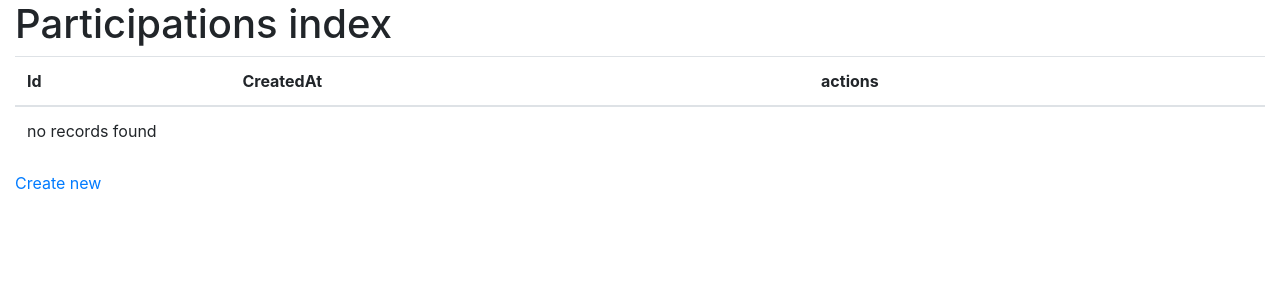
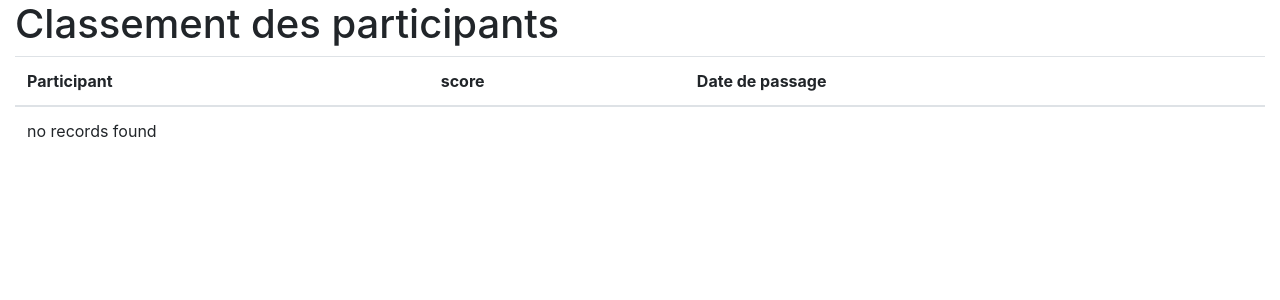
Before and after one commit to biduletruck/1n2, a Symfony app: template templates/participations/index.html.twig in a window 1280 px wide. Shown: the top 300 px of the page. Run offline with Twig, Linux system fonts and the light colour scheme; the template is opened without the code that fills it, so the values that code supplies are empty; some libraries are stand-ins or nearby versions.

Commit message:
mise a jour random des question + classement des participants

```diff
--- a/composer.json
+++ b/composer.json
@@ -44,6 +44,7 @@
         "symfony/webpack-encore-bundle": "^1.7",
         "symfony/yaml": "5.1.*",
         "symfonycasts/reset-password-bundle": "^1.1",
+        "twig/extensions": "^1.5",
         "twig/extra-bundle": "^3.0",
         "twig/intl-extra": "^3.0",
         "twig/twig": "^2.12|^3.0",
--- a/config/routes.yaml
+++ b/config/routes.yaml
@@ -1,3 +1,3 @@
 index:
     path: /
-    controller: App\Controller\HomeController::index
+    controller: App\Controller\HomeController::summer_game
--- a/src/Controller/ChequesController.php
+++ b/src/Controller/ChequesController.php
@@ -5,6 +5,7 @@ namespace App\Controller;
 use App\Entity\Cheques;
 use App\Form\ChequesType;
 use App\Repository\ChequesRepository;
+use Sensio\Bundle\FrameworkExtraBundle\Configuration\Security;
 use Symfony\Bundle\FrameworkBundle\Controller\AbstractController;
 use Symfony\Component\HttpFoundation\Request;
 use Symfony\Component\HttpFoundation\Response;
@@ -26,6 +27,7 @@ class ChequesController extends AbstractController
     }
 
     /**
+     * @Security("is_granted('ROLE_SUPERADMIN')", statusCode=404, message="Resource not found.")
      * @Route("/new", name="cheques_new", methods={"GET","POST"})
      */
     public function new(Request $request): Response
@@ -49,6 +51,7 @@ class ChequesController extends AbstractController
     }
 
     /**
+     * @Security("is_granted('ROLE_ADMIN')", statusCode=404, message="Resource not found.")
      * @Route("/{id}", name="cheques_show", methods={"GET"})
      */
     public function show(Cheques $cheque): Response
@@ -59,6 +62,7 @@ class ChequesController extends AbstractController
     }
 
     /**
+     * @Security("is_granted('ROLE_SUPERADMIN')", statusCode=404, message="Resource not found.")
      * @Route("/{id}/edit", name="cheques_edit", methods={"GET","POST"})
      */
     public function edit(Request $request, Cheques $cheque): Response
@@ -79,6 +83,7 @@ class ChequesController extends AbstractController
     }
 
     /**
+     * @Security("is_granted('ROLE_SUPERADMIN')", statusCode=404, message="Resource not found.")
      * @Route("/{id}", name="cheques_delete", methods={"DELETE"})
      */
     public function delete(Request $request, Cheques $cheque): Response
--- a/src/Controller/ParticipationsController.php
+++ b/src/Controller/ParticipationsController.php
@@ -11,7 +11,7 @@ use Symfony\Component\HttpFoundation\Response;
 use Symfony\Component\Routing\Annotation\Route;
 
 /**
- * @Route("/admin/participations")
+ * @Route("/participations")
  */
 class ParticipationsController extends AbstractController
 {
@@ -21,7 +21,7 @@ class ParticipationsController extends AbstractController
     public function index(ParticipationsRepository $participationsRepository): Response
     {
         return $this->render('participations/index.html.twig', [
-            'participations' => $participationsRepository->findAll(),
+            'participations' => $participationsRepository->findBy([],['score' => 'DESC', 'delta' => 'ASC']),
         ]);
     }
 
--- a/templates/nav/nav.html.twig
+++ b/templates/nav/nav.html.twig
@@ -1,7 +1,7 @@
 {% block nav %}
     <header class="header">
         <nav class="navbar navbar-expand-lg fixed-top py-3">
-            <div class="container"><a class="navbar-brand" href="{{ path('home') }}"><img src="{{ asset('build/cesitel.png') }}" height="40px"></a>
+            <div class="container"><a class="navbar-brand" href="{{ path('summer_game') }}"><img src="{{ asset('build/cesitel.png') }}" height="40px"></a>
 {#            <div class="container"><a href="{{ path('matches_day') }}" class="navbar-brand text-uppercase font-weight-bold">Transparent Nav</a>#}
                 <div id="ten-countdown"></div>
                 <button type="button" data-toggle="collapse" data-target="#navbarSupportedContent" aria-controls="navbarSupportedContent" aria-expanded="false" aria-label="Toggle navigation" class="navbar-toggler navbar-toggler-right"><i class="fa fa-bars"></i></button>
@@ -34,13 +34,11 @@
                         <li class="nav-item"><a href="{{ path('summer_game') }}" class="nav-link text-uppercase font-weight-bold">Quizz de l'été</a></li>
 {#                        <li class="nav-item"><a href="{{ path('halloween_classement') }}" class="nav-link text-uppercase font-weight-bold">Classement</a></li>#}
                     </ul>
-                    {% if is_granted('ROLE_ADMIN') %}
                         <ul class="navbar-nav ml-auto">
-                            <li class="nav-item"><a href="{{ path('participations_index') }}" class="nav-link text-uppercase font-weight-bold">Listing participants</a></li>
+                            <li class="nav-item"><a href="{{ path('participations_index') }}" class="nav-link text-uppercase font-weight-bold">Classement des participants</a></li>
 {#                            <li class="nav-item"><a href="{{ path('halloween_list') }}" class="nav-link text-uppercase font-weight-bold">Listing Quiz</a></li>#}
                         </ul>
 
-                    {% endif %}
                     {% if is_granted("ROLE_SUPERADMIN") %}
                     <ul class="navbar-nav ml-auto">
 
--- a/templates/participations/index.html.twig
+++ b/templates/participations/index.html.twig
@@ -3,25 +3,43 @@
 {% block title %}Participations index{% endblock %}
 
 {% block body %}
-    <h1>Participations index</h1>
+    <div class="row">
+        <div class="col-12 Summer_002 summer-text">
+            <h1>Classement des participants </h1>
+        </div>
+    </div>
+
 
     <table class="table">
         <thead>
             <tr>
-                <th>Id</th>
-                <th>CreatedAt</th>
+                <th>Participant</th>
+                <th>score</th>
+                <th>Date de passage</th>
+                {% if is_granted("ROLE_ADMIN") %}
+                    <th>Date de fin</th>
+                    <th>Durée du quiz</th>
                     <th>actions</th>
+                {% endif %}
             </tr>
         </thead>
         <tbody>
         {% for participation in participations %}
             <tr>
-                <td>{{ participation.id }}</td>
+                <td>{{ participation.user.nom }}</td>
+                <td>{{ participation.score }}</td>
                 <td>{{ participation.createdAt ? participation.createdAt|date('Y-m-d H:i:s') : '' }}</td>
+                {% if is_granted("ROLE_ADMIN") %}
+                    <td>{{ participation.dateValidation ? participation.dateValidation|date('Y-m-d H:i:s') : '' }}</td>
+                    <td>{{ dateDiff(participation.createdAt, participation.dateValidation)  }}</td>
+
                     <td>
                         <a href="{{ path('participations_show', {'id': participation.id}) }}">show</a>
+                        {% if is_granted("ROLE_SUPERADMIN") %}
                             <a href="{{ path('participations_edit', {'id': participation.id}) }}">edit</a>
+                        {% endif %}
                     </td>
+                {% endif %}
             </tr>
         {% else %}
             <tr>
@@ -30,6 +48,7 @@
         {% endfor %}
         </tbody>
     </table>
-
+    {% if is_granted("ROLE_SUPERADMIN") %}
         <a href="{{ path('participations_new') }}">Create new</a>
+    {% endif %}
 {% endblock %}
```
Also changed, not shown: migrations/Version20210704223459.php (added, +31 -0 lines), src/Controller/HomeController.php (+12 -10 lines), src/Entity/Participations.php (+17 -0 lines), src/twig/AppExtension.php (added, +25 -0 lines), templates/participations/edit.html.twig (+4 -4 lines), templates/participations/show.html.twig (+4 -3 lines), 4 other files. Lines whose indentation alone changed are shown as unchanged.
